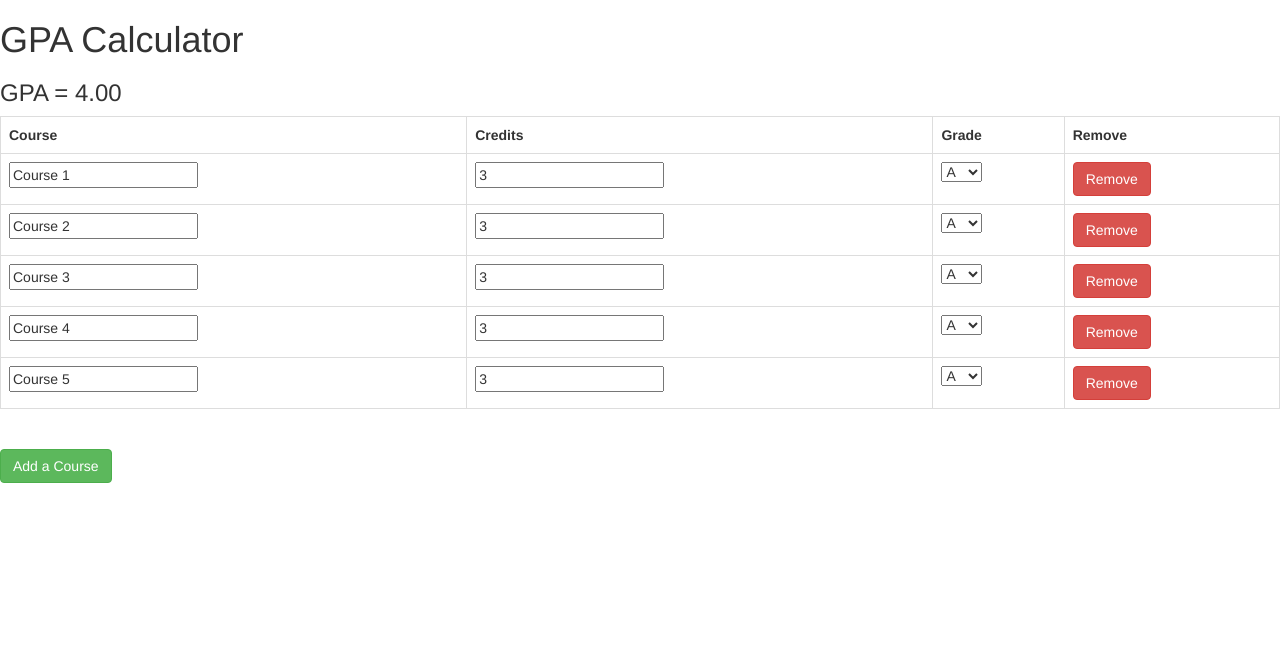
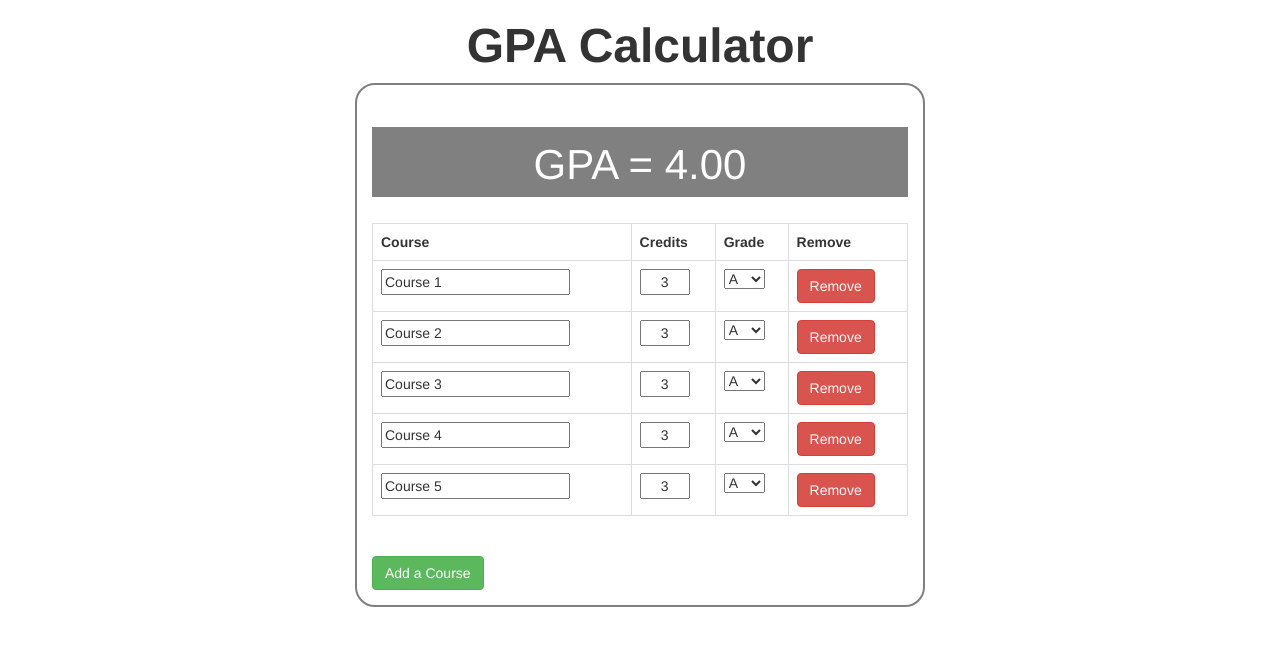
Before and after one commit to jaxondk/gpa-calc, a plain HTML site: page index.html in a window 1280 px wide. Drawn offline with nearby package versions, Linux system fonts and the light colour scheme.

Commit message:
Changed some minor styles

```diff
--- a/gpa.css
+++ b/gpa.css
@@ -1,3 +1,27 @@
+h1 {
+    text-align: -webkit-center;
+    font-weight: bold;
+    font-size: -webkit-xxx-large;
+}
+
+#gpa-result {
+    margin: 5% 0px;
+    background-color: grey;
+    color: white;
+    text-align: -webkit-center;
+    height: 70px;
+    padding: 8px;
+    font-size: 3em;
+}
+
+#table-container {
+  border: 2px solid grey;
+  border-radius: 20px;
+  margin: auto;
+  padding: 15px;
+  width: 570px;
+}
+
 .t-header {
     font-weight: bold;
 }
@@ -10,6 +34,11 @@ input:invalid {
     width: 35%;
 }
 
-.course_credits, .course_grade, .course_remove {
+.credits {
+    width: 50px;
+    text-align: -webkit-center;
+}
+
+.course_credit, .course_grade, .course_remove {
     width: 15%;
 }
--- a/index.html
+++ b/index.html
@@ -11,9 +11,10 @@
 <body>
     <div ng-app='app' ng-controller='mainCtrl'>
         <h1>GPA Calculator</h1>
-        <h3>GPA = {{GPA}}</h3>
 
-        <table class="table table-bordered table-hover">
+        <div id="table-container">
+	<div id="gpa-result">GPA = {{GPA}}</div>
+	<table class="table table-bordered table-hover">
             <tr class="t-header">
                 <th class="course-name">Course</th>
                 <th class="course-credit">Credits</th>
@@ -27,7 +28,7 @@
                 </td>
 
                 <td>
-                    <input id="credits" type="text" pattern="[0-9]+([,\.][0-9])?" maxlength="3" step="0.1" ng-model="course.credits" ng-change="updateGPA()"></input>
+                    <input class="credits" type="text" pattern="[0-9]+([,\.][0-9])?" maxlength="3" step="0.1" ng-model="course.credits" ng-change="updateGPA()"></input>
                 </td>
 
                 <td>
@@ -46,6 +47,7 @@
         </table>
         <br>
         <button class="btn btn-success" ng-click="addCourse()">Add a Course</button>
-    </div>
+	</div>
+</div>
 </body>
 </html>
```
